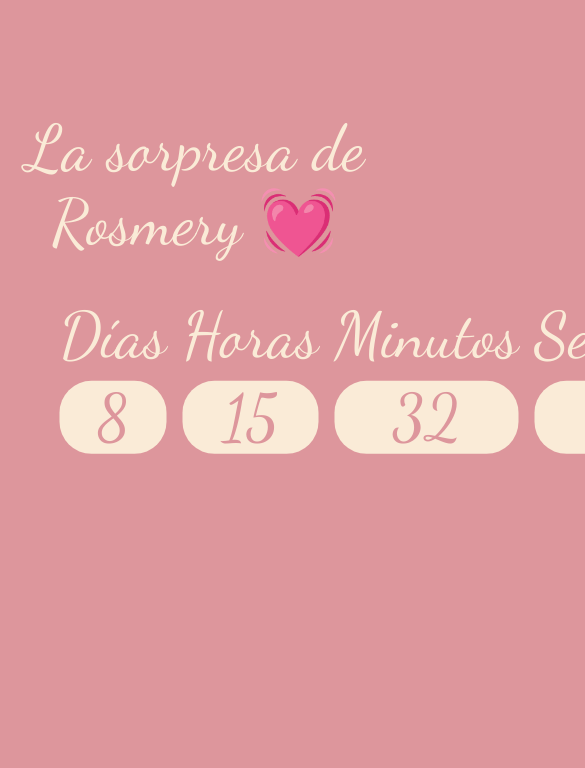
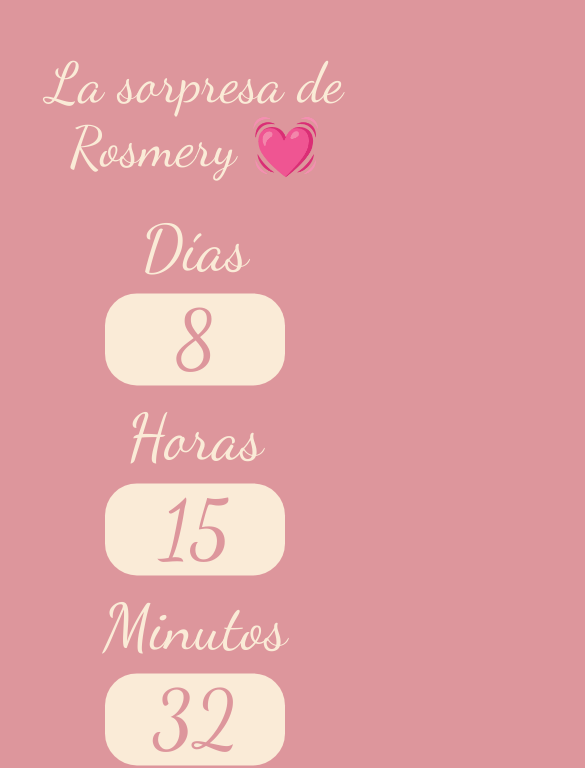
Before and after one commit to miamonkeys/ParaRosmery, a plain HTML site: page index.html in a window 390 px wide. Shown: the part 139-907 px from the top of the page, 585 px wide, since content can reach past the window. Before the commit the page ends 844 px from the top, so only its background shows below. Drawn offline with nearby package versions, Linux system fonts and the light colour scheme; a web font is replaced by a local one.

Commit message:
Web Responsive Design ver 1.0

```diff
--- a/assets/sass/index.scss
+++ b/assets/sass/index.scss
@@ -8,10 +8,26 @@
         url(../fonts/DancingScript/DancingScript-Regular.ttf) format('truetype');
 }
 
+//Colors
 $mainColor: #DD969C;
 $borderColor: rgb(199, 157, 209);
 $textColor: antiquewhite;
+
+//Fonts and base line
 $bodyFontRegular: 'Dancing Script Regular';
+$module: 0.5rem;
+
+//Breakpoints
+$bp01: 1100px;
+$bp02: 670px;
+$bp03: 572px;
+
+//Mixin for breakpoints
+@mixin media($bp) {
+    @media screen and (max-width: $bp) {
+        @content;
+    }
+}
 
 * {
     font-family: $bodyFontRegular, sans-serif;
@@ -29,37 +45,80 @@ body {
     width: 90%;
     display: flex;
     flex-direction: column;
+
+    @include media($bp01) {
+        width: 100%;
+    }
 }
 
 #title {
-    font-size: 4rem;
+    font-size: $module * 8;
     text-align: center;
     color: $textColor;
-    margin: 0 auto 2rem auto;
+    margin: $module*2 auto;
+
+    @include media($bp02) {
+        font-size: $module * 7;
+        margin-top: $module * 12;
+    }
+
+    @include media($bp03) {
+        margin-top: $module * 56;
+    }
 }
 
 #dateRemainBox {
-    display: flex;
-    margin: 0 2rem;
+    display: grid;
+    grid-template-columns: repeat(4, 1fr);
+    margin: $module $module * 4;
+    column-gap: $module * 2;
+
+    @include media($bp02) {
+        grid-template-columns: repeat(2, 250px);
+        grid-template-rows: repeat(2, 1fr);
+        gap: $module;
+        place-content: center;
+    }
+
+    @include media($bp03) {
+        grid-template-columns: 300px;
+        grid-template-rows: repeat(4, 1fr);
+    }
 
     > div {
-        flex-grow: 1;
-        margin: 0 0.5rem;
         text-align: center;
-        border-radius: 0.5rem;
+        border-radius: $module;
     }
 }
 
 .title-units {
+    font-size: $module * 8;
     color: $textColor;
-    margin: 0.5rem 0;
-    font-size: 4rem;
+    margin: $module 0;
+
+    @include media($bp02) {
+        font-size: $module * 6;
+    }
+
+    @include media($bp03) {
+        font-size: $module * 8;
+    }
 }
 
 .units {
-    font-size: 4rem;
+    width: 80%;
+    font-size: $module * 8;
     background-color: $textColor;
     color: $mainColor;
     margin: 0 auto;
-    border-radius: 2rem;
+    border-radius: $module * 4;
+
+    @include media($bp02) {
+        font-size: $module*6;
+        width: 60%;
+    }
+
+    @include media($bp03) {
+        font-size: $module * 10;
+    }
 }
```
Also changed, not shown: assets/css/index.css, 1 other file.
